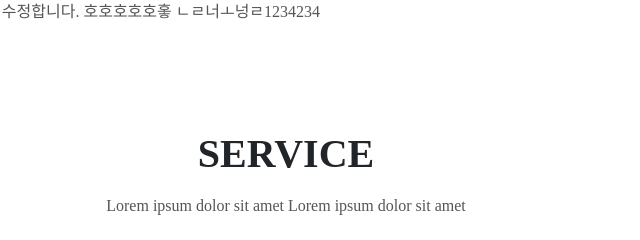
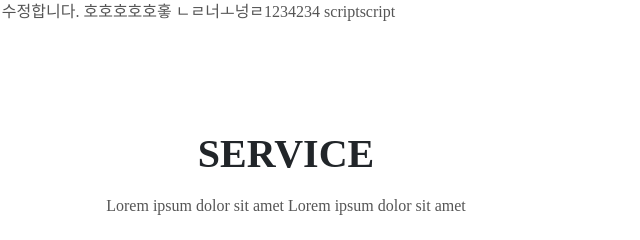
Before and after one commit to m-kyu/test-1, a plain HTML site: page index.html in a window 1280 px wide. Shown: the top 240 px of the page, 354-994 px from the left. Drawn offline with nearby package versions, Linux system fonts and the light colour scheme.

Commit message:
codetest

```diff
--- a/index.html
+++ b/index.html
@@ -26,6 +26,7 @@
         내용을 다시 수정합니다.
         호호호호호홓
         ㄴㄹ너ㅗ넝ㄹ1234234
+        scriptscript
     </aside>
     <header>
         <div>
```
